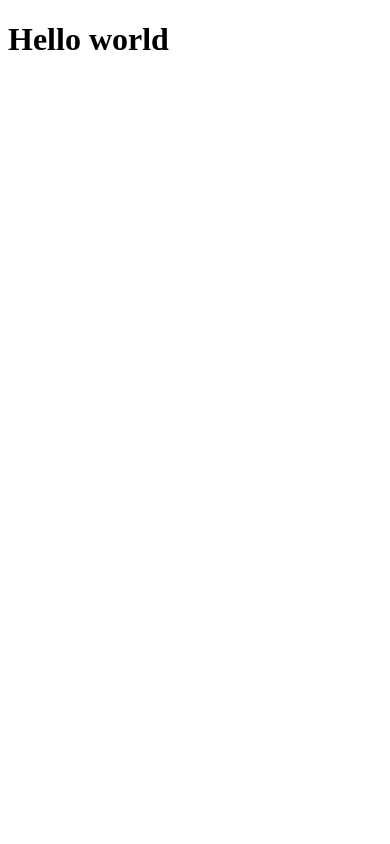
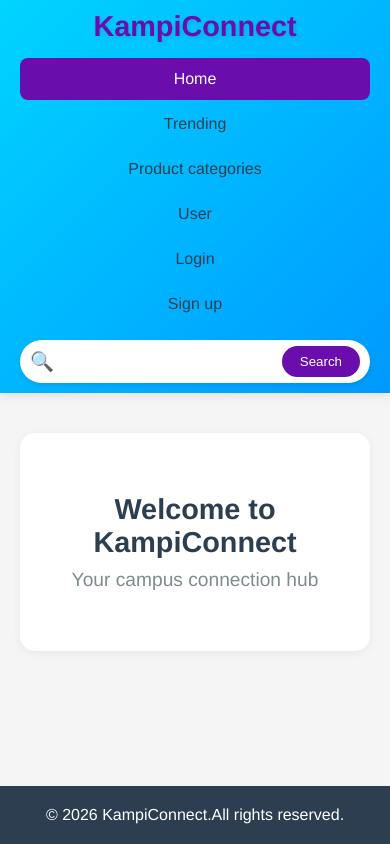
Before and after one commit to JewelVuyanzi/digitalmarketplaceforcampus, a plain HTML site: page index.html in a window 390 px wide. Drawn offline with Linux system fonts and the light colour scheme.

Commit message:
Home page/landing page-m

```diff
--- a/index.html
+++ b/index.html
@@ -3,9 +3,41 @@
 <head>
     <meta charset="UTF-8">
     <meta name="viewport" content="width=device-width, initial-scale=1.0">
-    <title>BB</title>
+    <title>Home page</title>
+    <link rel="stylesheet" href="styles.css">
 </head>
 <body>
-    <h1>Hello world</h1>
+    <header>
+        <div class="header-container">
+    <h1 class="logo">KampiConnect</h1>
+    <nav class="navbar">
+        <ul class="nav-links" ;>
+            <li><a href="index.html" class="active">Home</a></li>
+            <li><a href="Trending.html">Trending</a></li>
+            <li><a href="Categories.html">Product categories</a></li>
+            <li><a href="User.html">User</a></li>
+            <li><a href="Login.html">Login</a></li>
+            <li><a href="Sign up.html">Sign up</a></li>
+        </ul>
+    </nav>
+        <div class="search-container">
+            <form id="search-form" on-submit="return handleSearch(event)">
+                <div class="search-box">
+                    <span class="search-icon">&#128269;</span>
+                    <input type="search" id="search-input" placeholer="Search items" aria-label="Search through site content">
+                    <button type="submit" class="search-btn">Search</button>
+                </div>
+            </form>
+            </div>
+        </header>
+        <main>
+            <section class="hero">
+                <h2>Welcome to KampiConnect</h2>
+                <p>Your campus connection hub</p>
+            </section>
+        </main>
+            <footer>
+    <p>&copy; 2026 KampiConnect.All rights reserved.</p></footer>
+    <script src="script.js"></script>
 </body>
 </html>
--- a/styles.css
+++ b/styles.css
@@ -0,0 +1,239 @@
+/* Reset and base styles */
+* {
+    margin: 0;
+    padding: 0;
+    box-sizing: border-box;
+}
+
+body {
+    font-family: 'Franklin Gothic Medium', 'Arial Narrow', Arial, sans-serif;
+    background-color: #f5f5f5;
+    min-height: 100vh;
+    display: flex;
+    flex-direction: column;
+}
+
+/* Header Styles */
+header {
+    background: linear-gradient(135deg, #00d4ff 0%, #0099ff 100%);
+    padding: 0 20px;
+    box-shadow: 0 2px 10px rgba(0,0,0,0.1);
+    position: sticky;
+    top: 0;
+    z-index: 1000;
+}
+
+.header-container {
+    max-width: 1400px;
+    margin: 0 auto;
+    display: flex;
+    align-items: center;
+    justify-content: space-between;
+    flex-wrap: wrap;
+    padding: 10px 0;
+}
+
+/* Logo */
+.logo {
+    color: #6a0dad;
+    font-size: 2rem;
+    font-weight: bold;
+    text-shadow: 2px 2px 4px rgba(0,0,0,0.1);
+    margin: 0;
+    flex-shrink: 0;
+}
+
+/* Navigation */
+.navbar {
+    flex: 1;
+    margin: 0 20px;
+}
+
+.nav-links {
+    display: flex;
+    align-items: center;
+    justify-content: center;
+    list-style: none;
+    gap: 5px;
+    flex-wrap: wrap;
+}
+
+.nav-links li {
+    padding: 0;
+    margin: 0;
+}
+
+.nav-links a {
+    color: #2c3e50;
+    text-decoration: none;
+    font-size: 1.1rem;
+    padding: 10px 15px;
+    border-radius: 8px;
+    transition: all 0.3s ease;
+    display: block;
+    font-weight: 500;
+}
+
+.nav-links a:hover {
+    background-color: rgba(106, 13, 173, 0.15);
+    color: #6a0dad;
+    transform: translateY(-2px);
+}
+
+.nav-links a.active {
+    background-color: #6a0dad;
+    color: white;
+}
+
+.nav-links a.active:hover {
+    background-color: #5a0b9d;
+}
+
+/* Search Container */
+.search-container {
+    flex-shrink: 0;
+}
+
+.search-box {
+    display: flex;
+    align-items: center;
+    background: white;
+    border-radius: 25px;
+    padding: 5px 10px;
+    box-shadow: 0 2px 5px rgba(0,0,0,0.1);
+}
+
+.search-icon {
+    margin-right: 8px;
+    font-size: 1.2rem;
+}
+
+#search-input {
+    border: none;
+    padding: 8px 10px;
+    font-size: 0.95rem;
+    width: 200px;
+    outline: none;
+    border-radius: 20px;
+}
+
+.search-btn {
+    background: #6a0dad;
+    color: white;
+    border: none;
+    padding: 8px 18px;
+    border-radius: 20px;
+    cursor: pointer;
+    font-weight: 500;
+    transition: all 0.3s ease;
+}
+
+.search-btn:hover {
+    background: #5a0b9d;
+    transform: scale(1.05);
+}
+
+/* Main Content */
+main {
+    flex: 1;
+    padding: 40px 20px;
+    max-width: 1400px;
+    margin: 0 auto;
+    width: 100%;
+}
+
+.hero {
+    text-align: center;
+    padding: 60px 20px;
+    background: white;
+    border-radius: 15px;
+    box-shadow: 0 2px 10px rgba(0,0,0,0.05);
+}
+
+.hero h2 {
+    font-size: 2.5rem;
+    color: #2c3e50;
+    margin-bottom: 10px;
+}
+
+.hero p {
+    font-size: 1.2rem;
+    color: #7f8c8d;
+}
+
+/* Footer */
+footer {
+    background: #2c3e50;
+    color: white;
+    text-align: center;
+    padding: 20px;
+    margin-top: auto;
+}
+
+/* Responsive Design */
+@media screen and (max-width: 968px) {
+    .header-container {
+        flex-direction: column;
+        align-items: stretch;
+        gap: 15px;
+    }
+
+    .logo {
+        text-align: center;
+        font-size: 1.8rem;
+    }
+
+    .navbar {
+        margin: 0;
+    }
+
+    .nav-links {
+        justify-content: center;
+        gap: 3px;
+    }
+
+    .nav-links a {
+        font-size: 0.95rem;
+        padding: 8px 12px;
+    }
+
+    .search-container {
+        width: 100%;
+    }
+
+    .search-box {
+        width: 100%;
+        max-width: 400px;
+        margin: 0 auto;
+    }
+
+    #search-input {
+        width: 100%;
+        flex: 1;
+    }
+}
+
+@media screen and (max-width: 600px) {
+    .nav-links {
+        flex-direction: column;
+        width: 100%;
+    }
+
+    .nav-links li {
+        width: 100%;
+    }
+
+    .nav-links a {
+        text-align: center;
+        font-size: 1rem;
+        padding: 12px;
+    }
+
+    .search-box {
+        max-width: 100%;
+    }
+
+    .hero h2 {
+        font-size: 1.8rem;
+    }
+}
```
Also changed, not shown: Categories.html (added), Trending.html (added), User.html (added), code.js (deleted), create.js (added), 1 other file.
